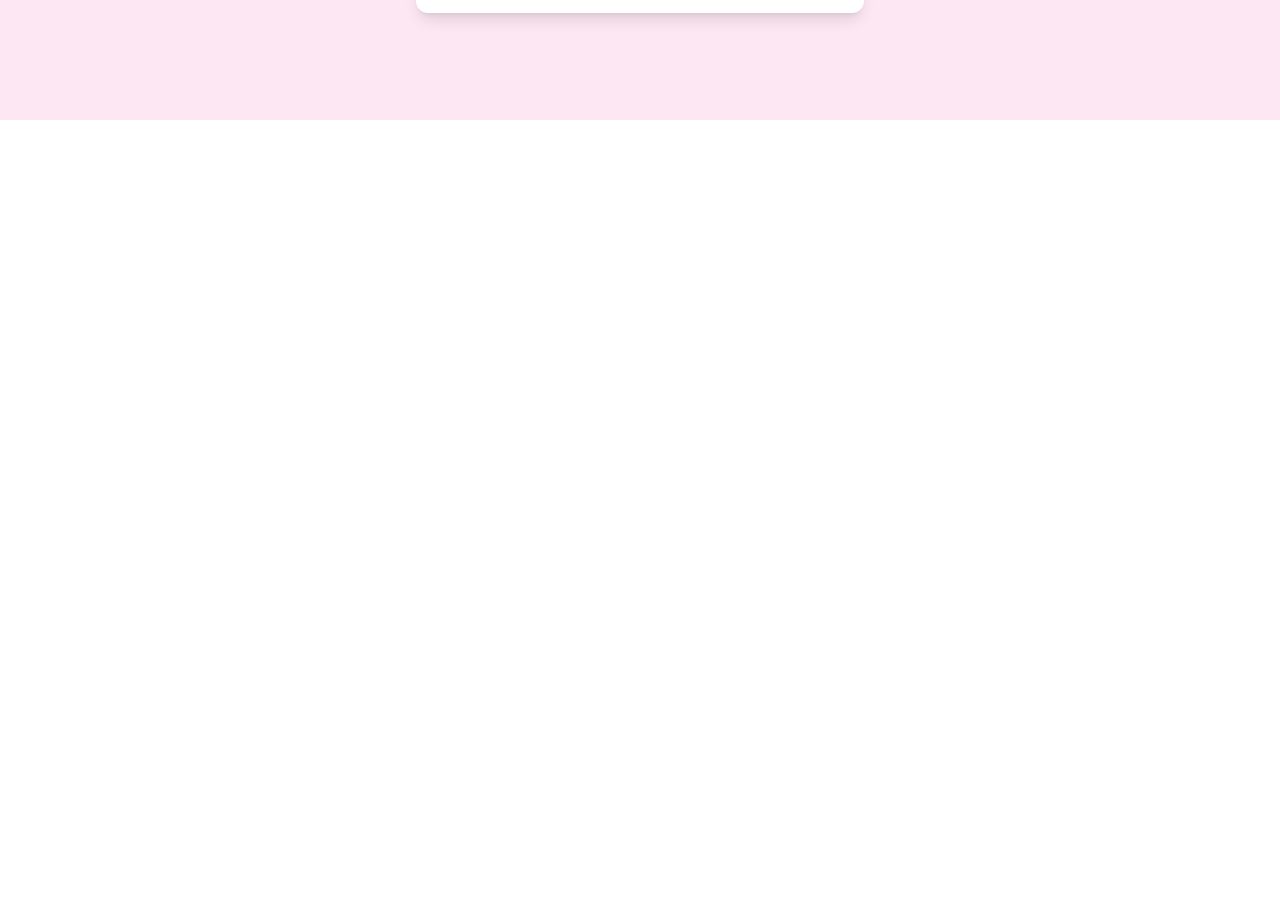
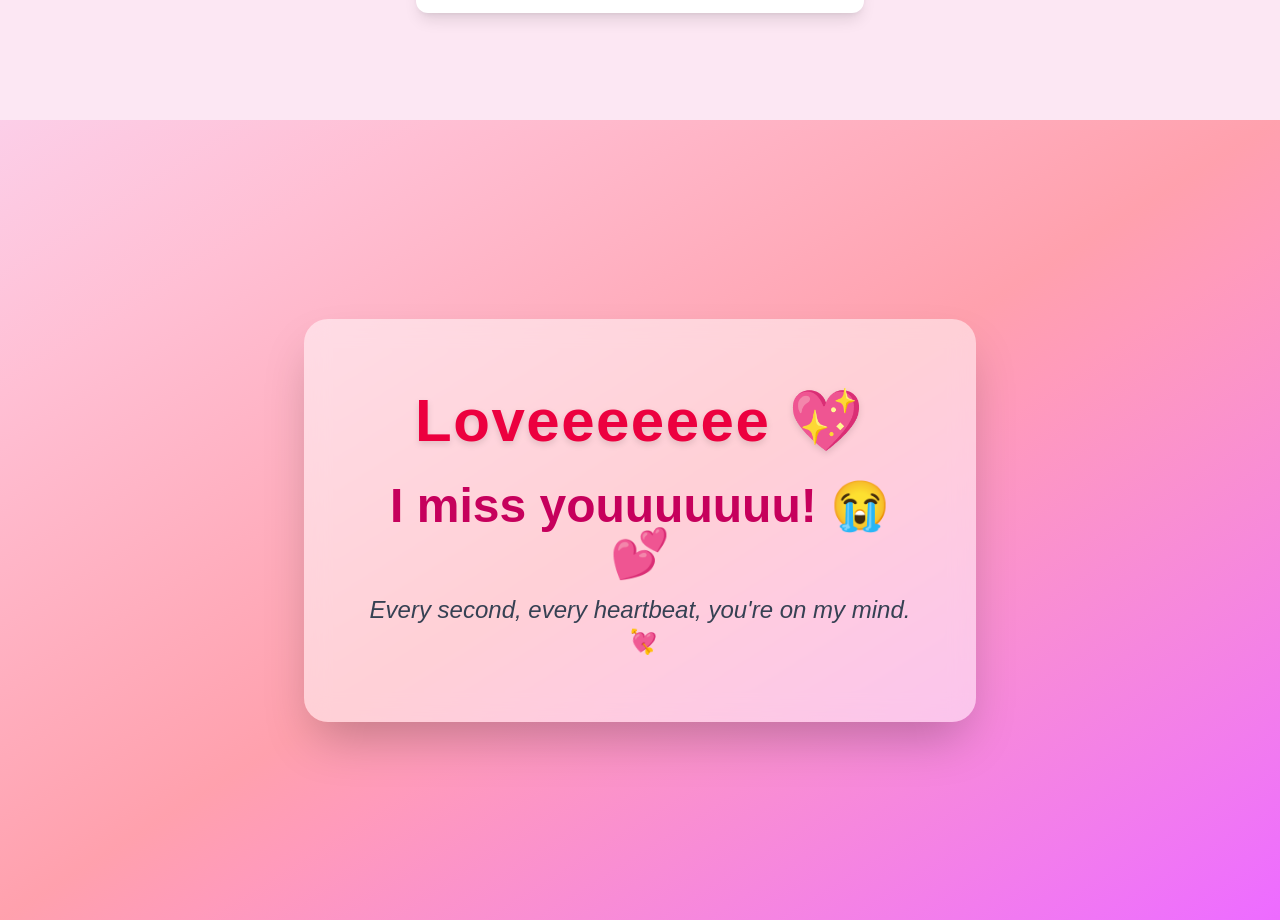
Before and after one commit to Feyded/my-love, a Next.js app: page / in a window 1280 px wide. Shown: the part 680-1600 px from the top of the page. Before the commit the page ends 800 px from the top, so only its background shows below. Built offline with nearby package versions, Linux system fonts and the light colour scheme.

Commit message:
feat: miss you section

```diff
--- /dev/null
+++ b/src/app/components/message-section.tsx
@@ -0,0 +1,44 @@
+"use client";
+import { useState } from "react";
+import Image from "next/image";
+
+export default function MessageSection() {
+  const [showMessage, setShowMessage] = useState(false);
+  return (
+    <div className="min-h-screen bg-pink-100 flex items-center justify-center px-4">
+      <div className="bg-white shadow-lg rounded-xl p-8 max-w-md text-center space-y-6">
+        <h1 className="text-2xl font-semibold text-pink-600">Hi love 💖</h1>
+        <p className="text-gray-700">
+          I want you to know that Im always thinking of you.
+          <br />
+          Im always here for you, and my love for you is eternity. 💘 ~ bal
+          <br />
+        </p>
+
+        <div className="flex items-center justify-center mt-12 ">
+          <Image
+            width={150}
+            height={390}
+            src="/my-love.png"
+            alt="Us together"
+            className="rounded-lg shadow-md border border-pink-300 "
+          />
+        </div>
+        {!showMessage && (
+          <button
+            onClick={() => setShowMessage(true)}
+            className="bg-pink-500 hover:bg-pink-600 text-white px-4 py-2 rounded-full shadow transition duration-300 ease-in-out"
+          >
+            Tap me 💕
+          </button>
+        )}
+        {showMessage && (
+          <p className="text-lg text-pink-600 font-medium animate-fadeIn">
+            I miss you 😢
+          </p>
+        )}
+        <p className="text-sm text-pink-500">Forever yours 💌</p>
+      </div>
+    </div>
+  );
+}
--- /dev/null
+++ b/src/app/components/miss-you-section.tsx
@@ -0,0 +1,21 @@
+import React from 'react';
+
+const LoveMessage = () => {
+  return (
+    <section className="min-h-screen flex items-center justify-center bg-gradient-to-br from-pink-200 via-rose-300 to-fuchsia-400 px-6">
+      <div className="bg-white/50 backdrop-blur-md p-10 md:p-16 rounded-3xl shadow-2xl max-w-2xl text-center animate-fade-in">
+        <h1 className="text-5xl md:text-6xl font-extrabold text-rose-600 drop-shadow-md mb-6 leading-tight tracking-wide">
+          Loveeeeeee 💖
+        </h1>
+        <h2 className="text-4xl md:text-5xl font-semibold text-pink-700 mb-4">
+          I miss youuuuuuu! 😭💕
+        </h2>
+        <p className="text-xl md:text-2xl text-gray-700 italic mt-4">
+          Every second, every heartbeat, you're on my mind. 💘
+        </p>
+      </div>
+    </section>
+  );
+};
+
+export default LoveMessage;
--- a/src/app/page.tsx
+++ b/src/app/page.tsx
@@ -1,44 +1,11 @@
-"use client";
-import { useState } from "react";
-import Image from "next/image";
+import MessageSection from "./components/message-section";
+import MissYouSection from "./components/miss-you-section";
 
 export default function Home() {
-  const [showMessage, setShowMessage] = useState(false);
   return (
-    <div className="min-h-screen bg-pink-100 flex items-center justify-center px-4">
-      <div className="bg-white shadow-lg rounded-xl p-8 max-w-md text-center space-y-6">
-        <h1 className="text-2xl font-semibold text-pink-600">Hi love 💖</h1>
-        <p className="text-gray-700">
-          I want you to know that Im always thinking of you.
-          <br />
-          Im always here for you, and my love for you is eternity. 💘 ~ bal
-          <br />
-        </p>
-
-        <div className="flex items-center justify-center mt-12 ">
-          <Image
-            width={150}
-            height={390}
-            src="/my-love.png"
-            alt="Us together"
-            className="rounded-lg shadow-md border border-pink-300 "
-          />
-        </div>
-        {!showMessage && (
-          <button
-            onClick={() => setShowMessage(true)}
-            className="bg-pink-500 hover:bg-pink-600 text-white px-4 py-2 rounded-full shadow transition duration-300 ease-in-out"
-          >
-            Tap me 💕
-          </button>
-        )}
-        {showMessage && (
-          <p className="text-lg text-pink-600 font-medium animate-fadeIn">
-            I miss you 😢
-          </p>
-        )}
-        <p className="text-sm text-pink-500">Forever yours 💌</p>
-      </div>
-    </div>
+    <>
+      <MessageSection />
+      <MissYouSection />
+    </>
   );
 }
```
